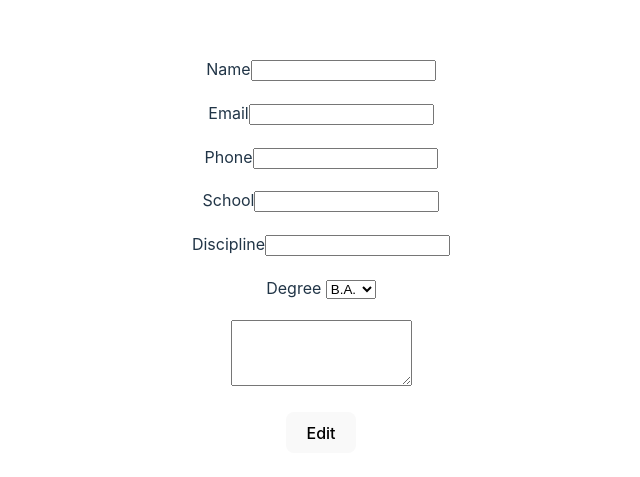
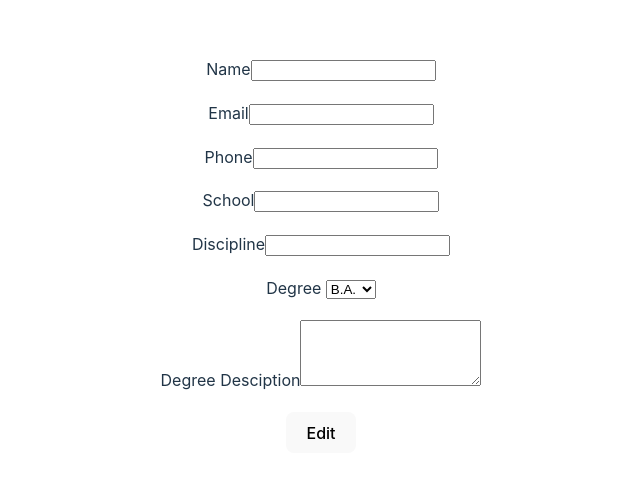
Before and after one commit to Runner-Dad84/resumetemplate, a React (Vite) app: page / in a window 1280 px wide. Shown: the part 145-622 px from the top of the page, without its empty margins (319-959 px from the left). Built offline with nearby package versions, Linux system fonts and the light colour scheme.

Commit message:
add label

```diff
--- a/src/TextAreaComp.jsx
+++ b/src/TextAreaComp.jsx
@@ -1,7 +1,8 @@
 import React from 'react';
 
-const TextAreaComp = ( { name, type, value, onChange, className }) => {
+const TextAreaComp = ( { label, name, type, value, onChange, className }) => {
     return (
+        <label>{label}
          <textarea
             id={name}
             name={name}
@@ -12,6 +13,7 @@ const TextAreaComp = ( { name, type, value, onChange, className }) => {
             column='45'
             className={className}
         />
+        </label>
     )
 }
 
```
